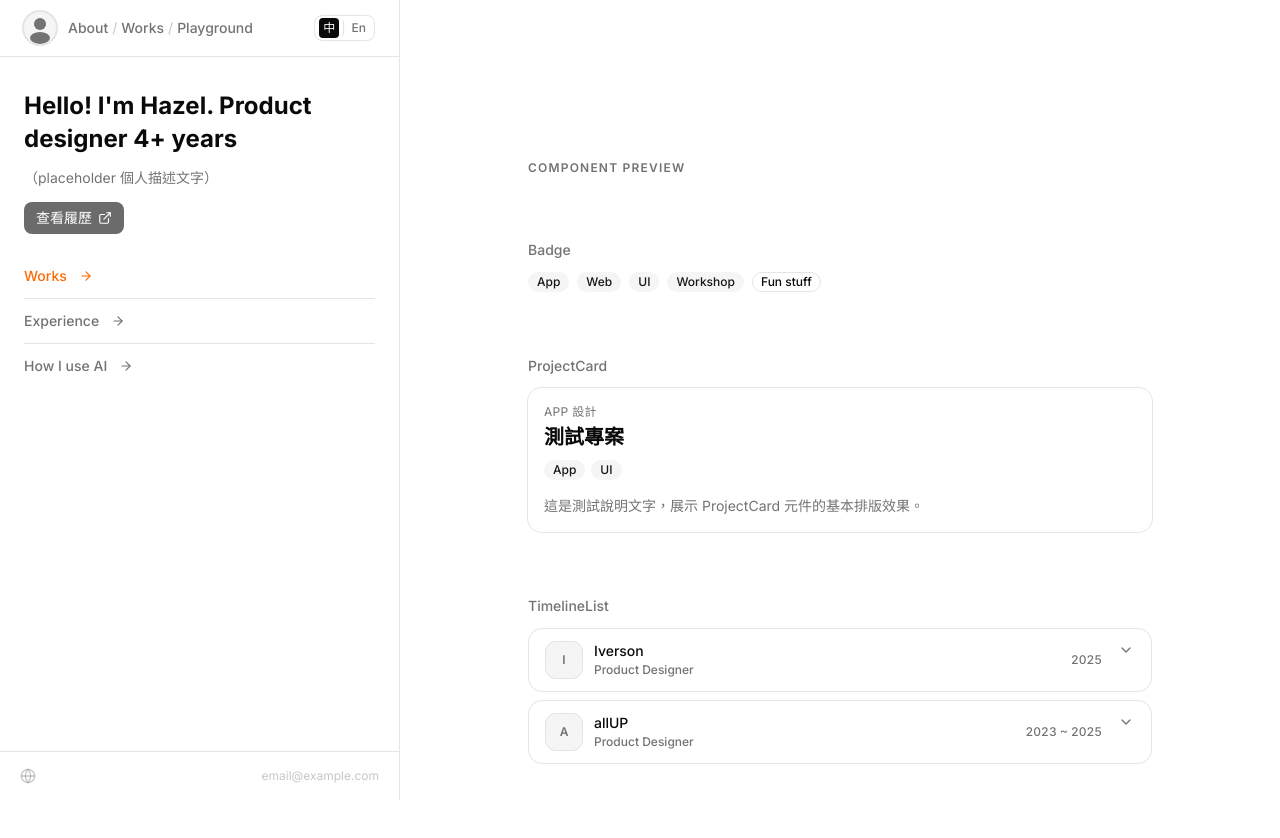
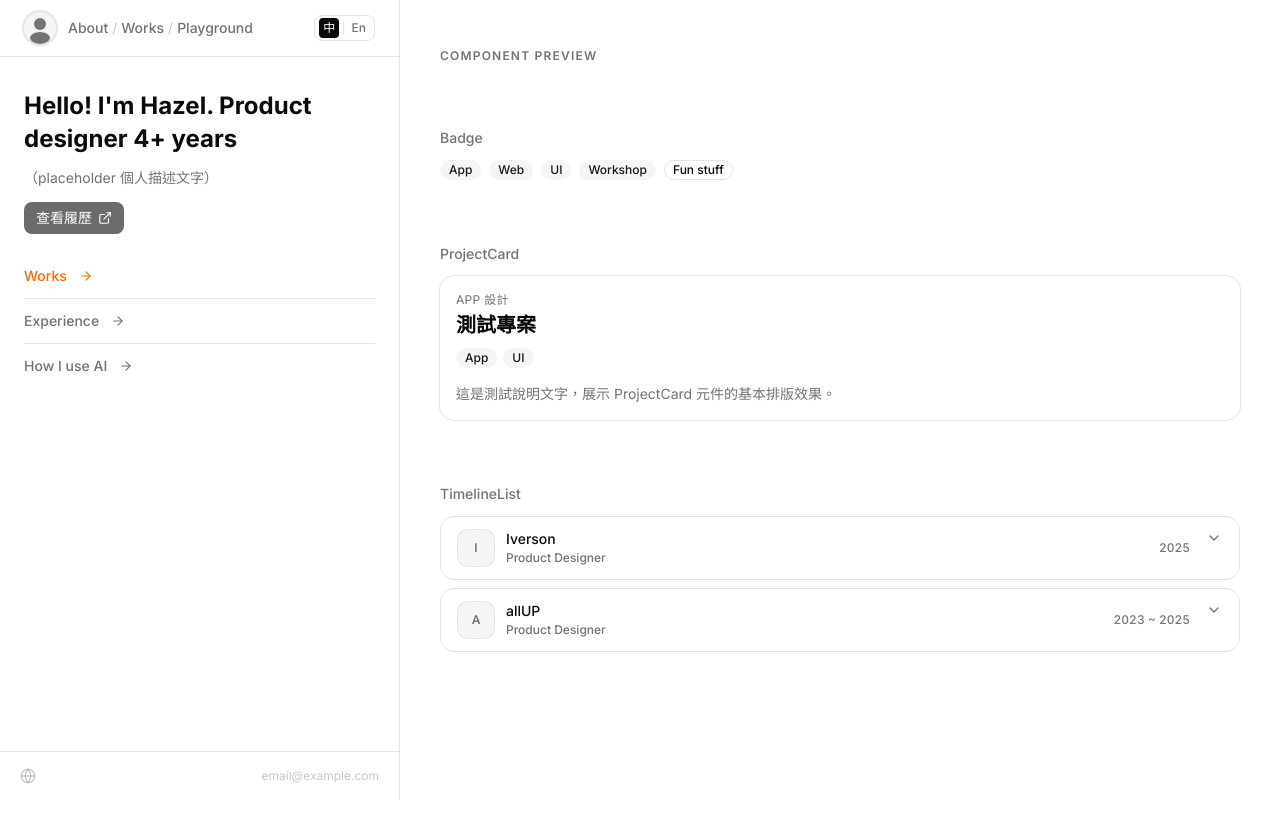
Before and after one commit to Hazelintw/Hazelintw-hazelshih_product_designer-portfolio, a Next.js app: page / in a window 1280 px wide. Shown: the top 838 px of the page. After the commit the page ends 800 px from the top, so only its background shows below. Built offline with nearby package versions, Linux system fonts and the light colour scheme.

Commit message:
fix: unify content padding across all main layout pages

```diff
--- a/app/(main)/about/page.js
+++ b/app/(main)/about/page.js
@@ -9,7 +9,7 @@ const ABOUT_LINKS = [
 
 export default function AboutPage() {
   return (
-    <section className="max-w-3xl mx-auto px-6 py-24">
+    <section>
       <SetPanelLinks links={ABOUT_LINKS} title="About" showText={false} showButton={false} showFooter />
       <h1 className="text-3xl font-bold mb-6">About</h1>
       <p className="text-muted-foreground leading-relaxed">
--- a/app/(main)/layout.js
+++ b/app/(main)/layout.js
@@ -5,18 +5,12 @@ import TopNav from "@/components/TopNav"
 export default function MainLayout({ children }) {
   return (
     <LeftPanelProvider>
-      {/* 桌機版左側 LeftPanel（手機隱藏，由 LeftPanel 自身 hidden md:flex 控制） */}
       <LeftPanel />
-
-      {/* 右側欄：手機版頂部 TopNav + 主內容 */}
       <div className="flex-1 min-w-0 flex flex-col">
-        {/* 手機版 TopNav（md 以上隱藏） */}
         <div className="md:hidden">
           <TopNav />
         </div>
-
-        {/* 主內容區 */}
-        <div className="w-full max-w-3xl mx-auto px-6 pt-12">
+        <div className="px-10 pt-12 pb-16">
           {children}
         </div>
       </div>
--- a/app/(main)/page.js
+++ b/app/(main)/page.js
@@ -42,7 +42,7 @@ const EXPERIENCE = [
 
 export default function HomePage() {
   return (
-    <div className="max-w-2xl mx-auto px-6 pt-28 pb-24 flex flex-col gap-16">
+    <div className="flex flex-col gap-16">
       <SetPanelLinks links={HOME_LINKS} showText showButton showFooter />
 
       {/* ── Section Label ─── */}
```
